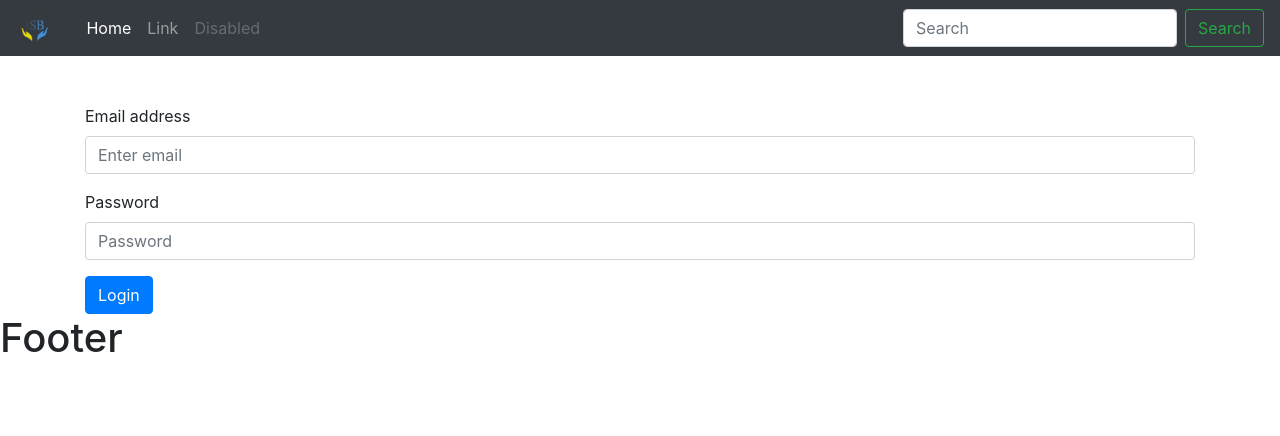
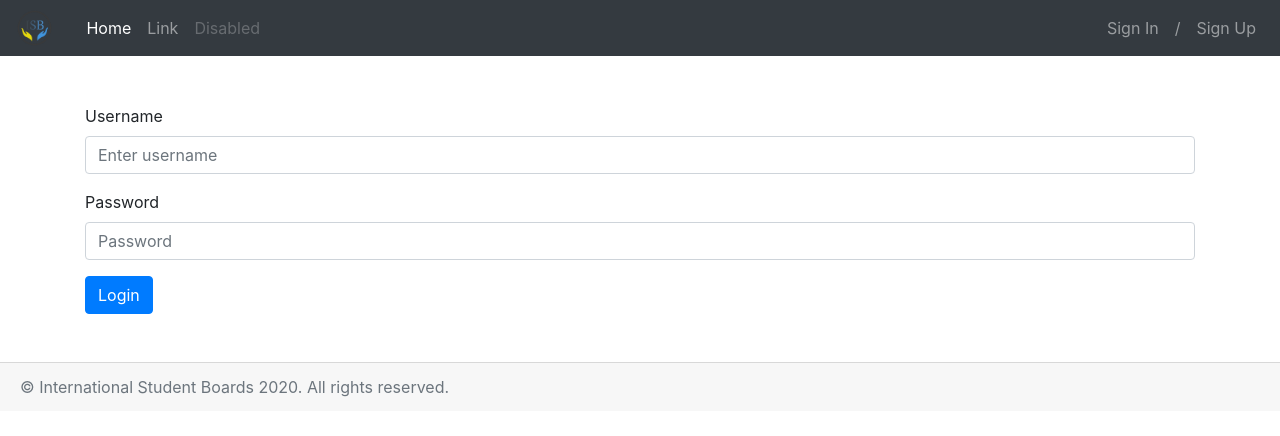
Before and after one commit to rajatmangal/ISB, a Django app: a page that uses ISB/posts/templates/posts/login.html in a window 1280 px wide. Shown: the top 436 px of the page. Run offline with Django 3.2, Linux system fonts and the light colour scheme; some libraries are stand-ins or nearby versions.

Commit message:
Login Sessions Created

```diff
--- a/ISB/Static/css/main.css
+++ b/ISB/Static/css/main.css
@@ -1,5 +1,5 @@
 #logo {
-   height: 100%;
+    height: 100%;
     width: 100%;
 }
 .navbar-brand{
--- a/ISB/posts/templates/posts/dashboard.html
+++ b/ISB/posts/templates/posts/dashboard.html
@@ -1,4 +1,4 @@
 {% extends 'posts/main.html' %}
 {% block content %}
-    <h1>Dashboard</h1>
+    <h1>Welcome to International Student Board</h1>
 {% endblock %}
--- a/ISB/posts/templates/posts/footer.html
+++ b/ISB/posts/templates/posts/footer.html
@@ -1 +1,3 @@
-<h1>Footer</h1>
+<div class="card-footer text-muted">
+    &copy; International Student Boards 2020. All rights reserved.
+</div>
--- a/ISB/posts/templates/posts/login.html
+++ b/ISB/posts/templates/posts/login.html
@@ -1,16 +1,20 @@
 {% extends 'posts/main.html' %}
 {% block content %}
     <br><br>
-    <form class="container">
+    <form class="container" method="POST" action="">
+        {% csrf_token %}
         <div class="form-group">
-            <label for="exampleInputEmail1">Email address</label>
-            <input type="email" class="form-control" id="exampleInputEmail1" aria-describedby="emailHelp" placeholder="Enter email">
+            <label for="exampleInputEmail1">Username</label>
+            <input type="text" class="form-control" name="username" aria-describedby="emailHelp" placeholder="Enter username">
         </div>
         <div class="form-group">
             <label for="exampleInputPassword1">Password</label>
-            <input type="password" class="form-control" id="exampleInputPassword1" placeholder="Password">
+            <input type="password" class="form-control" name="password" placeholder="Password">
         </div>
         <button type="submit" class="btn btn-primary">Login</button>
     </form>
-
+    {% for message in messages %}
+        <p id="messages">{{ message }}</p>
+    {% endfor %}
+    <br><br>
 {% endblock %}
--- a/ISB/posts/templates/posts/navbar.html
+++ b/ISB/posts/templates/posts/navbar.html
@@ -17,8 +17,24 @@
       </li>
     </ul>
     <form class="form-inline my-2 my-lg-0">
-      <input class="form-control mr-sm-2" type="search" placeholder="Search" aria-label="Search">
-      <button class="btn btn-outline-success my-2 my-sm-0" type="submit">Search</button>
+    <ul class="navbar-nav mr-auto mt-2 mt-lg-0">
+        {% if request.user.is_authenticated %}
+            <li class="nav-item">
+                <a class="nav-item nav-link" href="#">Hi, {{ request.user.username }}</a>
+            </li>
+            <li class="nav-item">
+                <a class="nav-item nav-link" href="{% url 'logout' %}">Logout</a>
+            </li>
+        {% endif %}
+        {% if not request.user.is_authenticated %}
+            <a class="nav-item nav-link" href="{% url 'login' %}">Sign In</a>
+            <span class="nav-item nav-link">/</span>
+            <a class="nav-link" href="{% url 'register' %}">Sign Up</a>
+        {% endif %}
+    </ul>
+
+
+
     </form>
   </div>
 </nav>
--- a/ISB/posts/templates/posts/register.html
+++ b/ISB/posts/templates/posts/register.html
@@ -22,4 +22,6 @@
         </div>
         <button type="submit" class="btn btn-primary">Submit</button>
     </form>
+    {{ form.errors }}
+    <br><br>
 {% endblock %}
--- a/ISB/posts/views.py
+++ b/ISB/posts/views.py
@@ -8,7 +8,7 @@ from .forms import CreateUserForm
 from .decorators import unauthenticated_user
 
 
-#@unauthenticated_user
+@unauthenticated_user
 def registerPage(request):
     form = CreateUserForm()
     if request.method == 'POST':
@@ -23,10 +23,10 @@ def registerPage(request):
     return render(request, 'posts/register.html', context)
 
 
-#@unauthenticated_user
+@unauthenticated_user
 def loginPage(request):
     if request.method == 'POST':
-        username = request.POST.get('username') ##getting from names in login page
+        username = request.POST.get('username')
         password = request.POST.get('password')
         user = authenticate(request, username = username, password=password)
         if user is not None:
@@ -43,13 +43,13 @@ def logoutUser(request):
     return redirect('login')
 
 
-#@login_required(login_url='login')
+@login_required(login_url='login')
 def home(request):
     context = {}
     return render(request, 'posts/dashboard.html', context)
 
 
-#@login_required(login_url='login')
+@login_required(login_url='login')
 def userPage(request):
     context={}
     return render(request, 'posts/dashboard.html', context)
```
Also changed, not shown: ISB/db.sqlite3.
